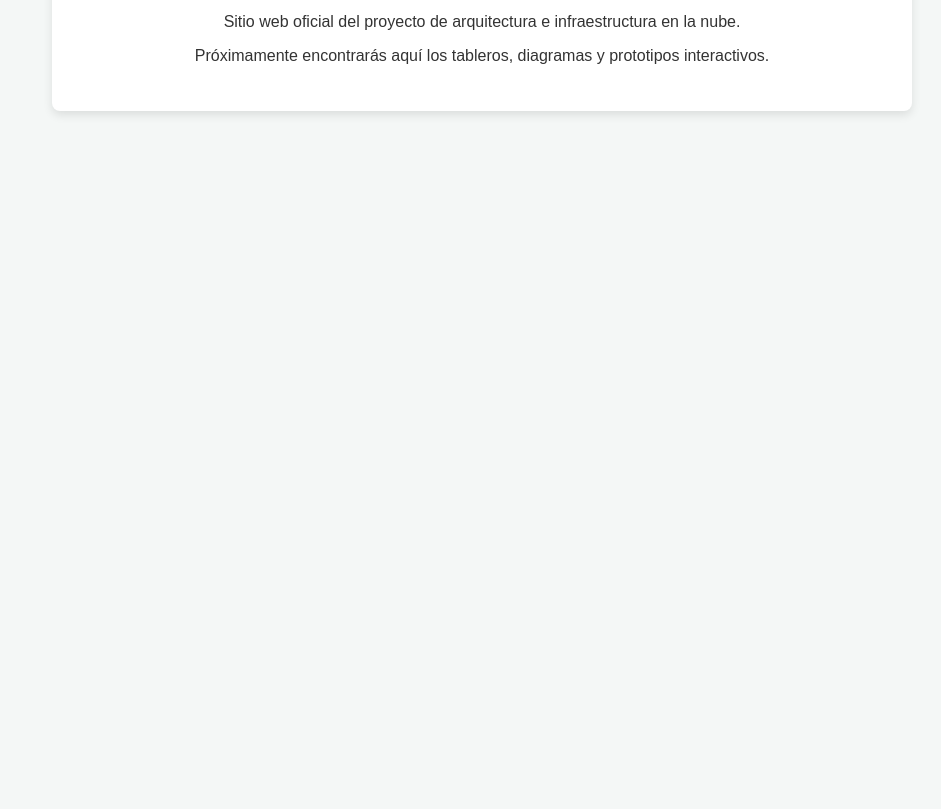
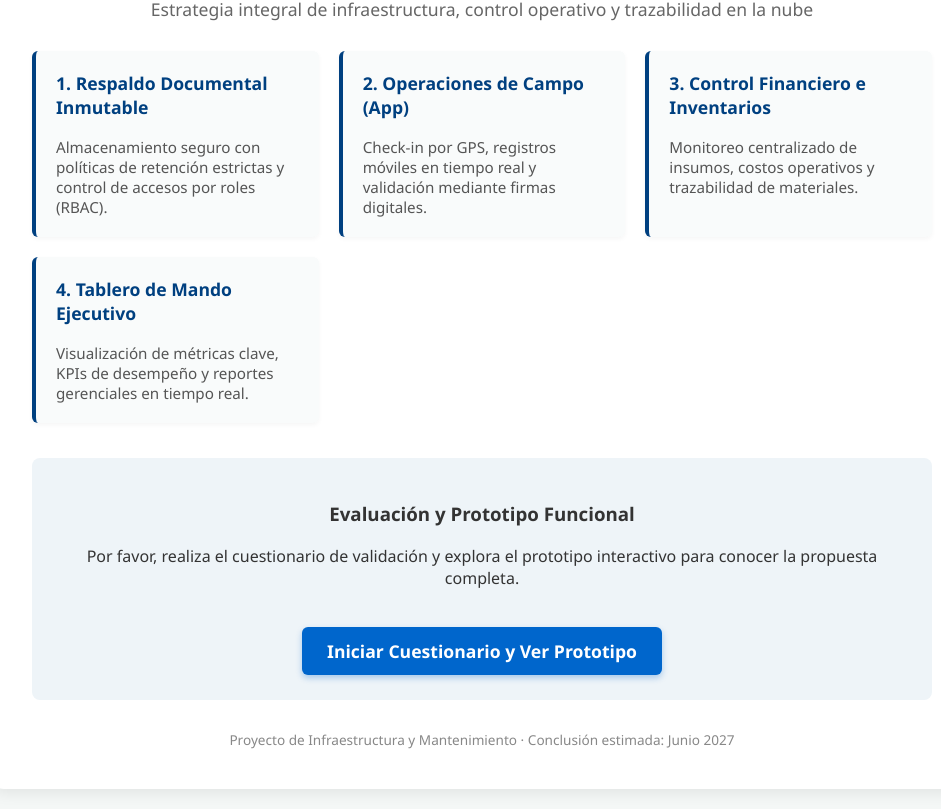
Before and after one commit to ChrisC33/arquitectura-cloud-silao, a plain HTML site: page index.html in a window 1280 px wide. Shown: the part 137-946 px from the top of the page, without its empty margins (158-1099 px from the left). Before the commit the page ends 800 px from the top, so only its background shows below. Drawn offline with Linux system fonts and the light colour scheme.

Commit message:
Update index.html

```diff
--- a/index.html
+++ b/index.html
@@ -3,34 +3,122 @@
 <head>
     <meta charset="UTF-8">
     <meta name="viewport" content="width=device-width, initial-scale=1.0">
-    <title>Arquitectura Cloud - Silao</title>
+    <title>Arquitectura Cloud - Nestlé Purina Silao</title>
     <style>
         body {
-            font-family: Arial, sans-serif;
+            font-family: 'Segoe UI', Tahoma, Geneva, Verdana, sans-serif;
             background-color: #f4f7f6;
             color: #333;
             margin: 0;
-            padding: 40px;
-            text-align: center;
+            padding: 20px;
         }
         .container {
-            max-width: 800px;
+            max-width: 900px;
             margin: 0 auto;
             background: #fff;
-            padding: 30px;
-            border-radius: 8px;
-            box-shadow: 0 4px 10px rgba(0,0,0,0.1);
+            padding: 40px;
+            border-radius: 12px;
+            box-shadow: 0 4px 15px rgba(0,0,0,0.08);
         }
         h1 {
-            color: #0066cc;
+            color: #004080;
+            text-align: center;
+            margin-bottom: 10px;
+        }
+        .subtitle {
+            text-align: center;
+            color: #666;
+            font-size: 1.1em;
+            margin-bottom: 30px;
+        }
+        .modules-grid {
+            display: grid;
+            grid-template-columns: repeat(auto-fit, minmax(260px, 1fr));
+            gap: 20px;
+            margin-bottom: 35px;
+        }
+        .module-card {
+            background: #f9fbfb;
+            border-left: 4px solid #004080;
+            padding: 20px;
+            border-radius: 6px;
+            box-shadow: 0 2px 5px rgba(0,0,0,0.04);
+        }
+        .module-card h3 {
+            margin-top: 0;
+            color: #004080;
+            font-size: 1.1em;
+        }
+        .module-card p {
+            font-size: 0.95em;
+            color: #555;
+            margin-bottom: 0;
+        }
+        .action-section {
+            text-align: center;
+            background: #eef4f8;
+            padding: 25px;
+            border-radius: 8px;
+            margin-top: 20px;
+        }
+        .btn {
+            display: inline-block;
+            background-color: #0066cc;
+            color: white;
+            padding: 12px 25px;
+            font-size: 1.1em;
+            text-decoration: none;
+            border-radius: 6px;
+            font-weight: bold;
+            box-shadow: 0 3px 6px rgba(0,102,204,0.3);
+            transition: background 0.2s;
+        }
+        .btn:hover {
+            background-color: #004d99;
+        }
+        .footer {
+            text-align: center;
+            margin-top: 30px;
+            font-size: 0.85em;
+            color: #888;
         }
     </style>
 </head>
 <body>
     <div class="container">
-        <h1>Arquitectura Cloud - Silao</h1>
-        <p>Sitio web oficial del proyecto de arquitectura e infraestructura en la nube.</p>
-        <p>Próximamente encontrarás aquí los tableros, diagramas y prototipos interactivos.</p>
+        <h1>Arquitectura Cloud · Planta Nestlé Purina Silao</h1>
+        <div class="subtitle">Estrategia integral de infraestructura, control operativo y trazabilidad en la nube</div>
+
+        <div class="modules-grid">
+            <div class="module-card">
+                <h3>1. Respaldo Documental Inmutable</h3>
+                <p>Almacenamiento seguro con políticas de retención estrictas y control de accesos por roles (RBAC).</p>
+            </div>
+            <div class="module-card">
+                <h3>2. Operaciones de Campo (App)</h3>
+                <p>Check-in por GPS, registros móviles en tiempo real y validación mediante firmas digitales.</p>
+            </div>
+            <div class="module-card">
+                <h3>3. Control Financiero e Inventarios</h3>
+                <p>Monitoreo centralizado de insumos, costos operativos y trazabilidad de materiales.</p>
+            </div>
+            <div class="module-card">
+                <h3>4. Tablero de Mando Ejecutivo</h3>
+                <p>Visualización de métricas clave, KPIs de desempeño y reportes gerenciales en tiempo real.</p>
+            </div>
+        </div>
+
+        <div class="action-section">
+            <h3>Evaluación y Prototipo Funcional</h3>
+            <p>Por favor, realiza el cuestionario de validación y explora el prototipo interactivo para conocer la propuesta completa.</p>
+            <br>
+            <!-- REEMPLAZA EL ENLACE DE ABAJO CON TU LINK DEL CUESTIONARIO O FORMULARIO (Google Forms, Typeform, etc.) -->
+            <a href="https://share.gemini.google/5d1kvFVfzKNT" class="btn" target="_blank">Iniciar Cuestionario y Ver Prototipo</a>
+        </div>
+
+        <div class="footer">
+            Proyecto de Infraestructura y Mantenimiento · Conclusión estimada: Junio 2027
+        </div>
     </div>
 </body>
 </html>
```
